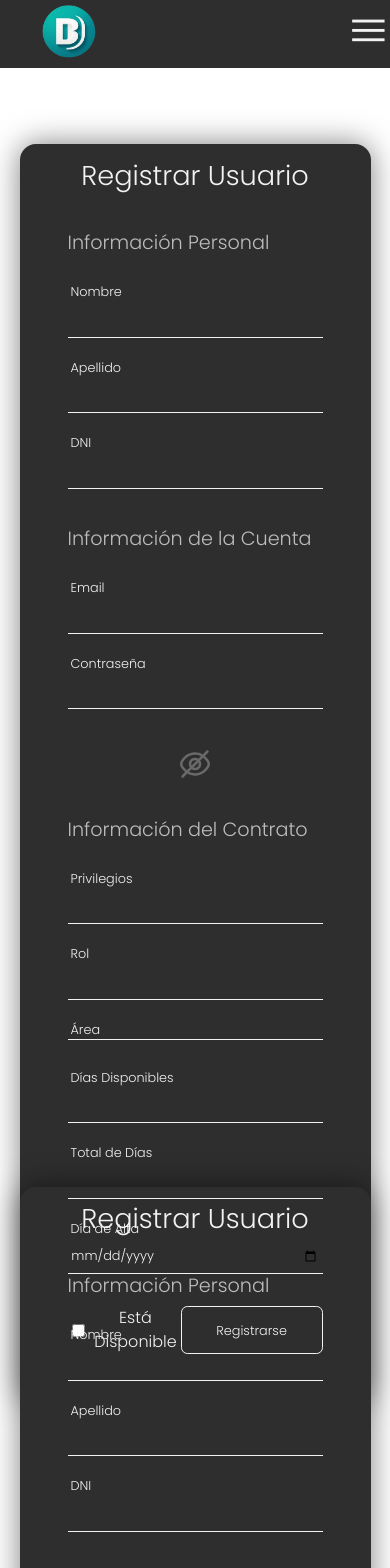
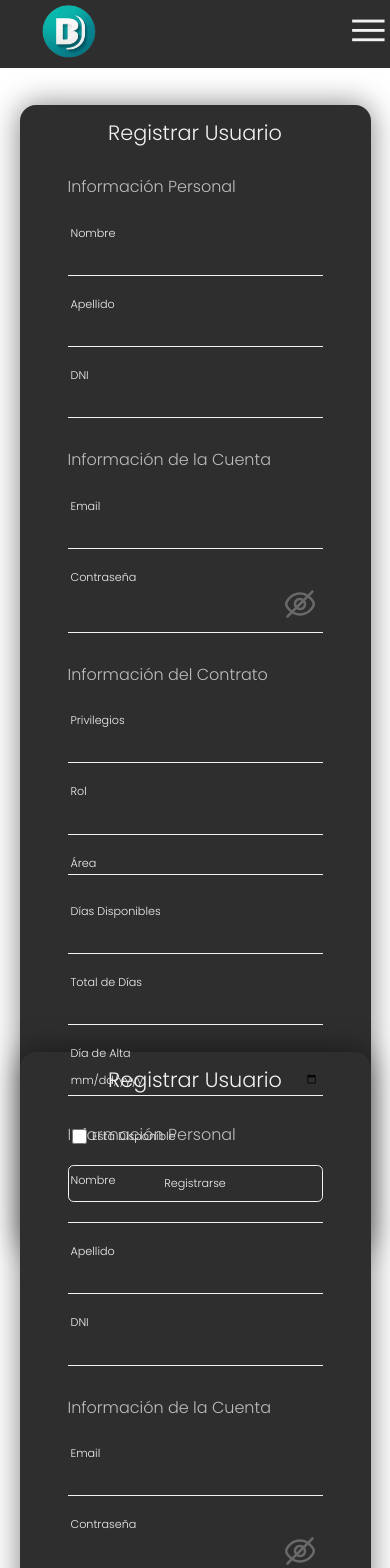
Before and after one commit to DylanselET32/becation, a React (Vite) app in the folder frontend/: page /register in a window 390 px wide. Shown: the top 1568 px of the page. Built offline with nearby package versions, Linux system fonts and the light colour scheme.

Commit message:
Register finished.

```diff
--- a/frontend/src/pages/Login.jsx
+++ b/frontend/src/pages/Login.jsx
@@ -8,12 +8,6 @@ import { useState } from "react"
 // import useModalAlert from "../helpers/useModalAlert"
 import { login } from "../services/userServices"
 import { useEffect } from "react"
-
-
-const styleContainer = {
-    borderRadius: "1rem",
-    background: "#2e2e2e"
-}
 
 const initalForm = {
     email: "",
@@ -91,7 +85,7 @@ export default function Login ({auth}){
     return (
 
         <div className="main_login-container">
-            <div className="container_login" style={styleContainer}>
+            <div className="container_login">
                 <form action="" onSubmit={handleSubmit}>
                     <h2 className="form__login-title">Iniciá Sesión</h2>
                     <div className="form__login-container">
--- a/frontend/src/pages/Register.jsx
+++ b/frontend/src/pages/Register.jsx
@@ -60,8 +60,11 @@ export default function Register (){
                     <h2 className="form__register-subtitle">Información de la Cuenta</h2>
                     <div className="form__inputs-info">
                         <FormGroup label="Email" name="email" type="email" value={form.email} onChange={handleForm}/>
-                        <FormGroup label="Contraseña" name="password" type={passHidden ? "text" : "password"} value={form.password} onChange={handleForm}/>
-                        <div className="password"><img src={passHidden ? EyeHiden : EyeToHide} alt="" width={"30px"} onClick={changePassVisibility} className="ayeIcon"/></div>
+                        <div className="form__register-group">
+                            <label className="form__register-label" htmlFor="typeContraseña">Contraseña</label>
+                            <input type={passHidden ? "text" : "password"} className="form__login-input" name="password" id="password" value={form.password} onChange={handleForm}/>
+                            <span className="form__register-span"><img src={passHidden ? EyeHiden : EyeToHide} className="form__register-eye-closed" alt="" width={"30px"} onClick={changePassVisibility}/></span>
+                        </div>
                     </div>
                     <h2 className="form__register-subtitle">Información del Contrato</h2>
                     <div className="form__container-contrat-info">
@@ -86,7 +89,7 @@ export default function Register (){
                     <div className="form__register-check-submit">
                         <div className="form__container-checkbox">
                             <input type="checkbox" className="form__register-checkbox" name="isAvailable" checked={form.isAvailable} onChange={() => { setForm({ ...form, isAvailable: !form.isAvailable, }); }}/>
-                            <label htmlFor="typeIsAvailable">Está Disponible</label>
+                            <label className="form__register-label-check" htmlFor="typeIsAvailable">Está Disponible</label>
                         </div>
                         <button className="btn-register">Registrarse</button>
                     </div>
--- a/frontend/src/stylesheets/login.css
+++ b/frontend/src/stylesheets/login.css
@@ -7,6 +7,8 @@
 }
 
 .container_login {
+    border-radius: 1rem;
+    background: #2e2e2e;
     width: 90%;
     max-width: 500px;
     padding: 4.5em 3em;
--- a/frontend/src/stylesheets/register.css
+++ b/frontend/src/stylesheets/register.css
@@ -17,17 +17,6 @@
     border-radius: 1rem;
     background: #2e2e2e;
     color: #f2f2f2;
-}
-
-.ayeIcon{
-    cursor: pointer;
-    opacity: .3;
-    transition: .3s;
-}
-
-.ayeIcon:hover{
-    cursor: pointer;
-    opacity: .8;
 }
 
 .form__register-title {
@@ -78,13 +67,13 @@
     right: 8px;
 }
 
-.form__register-span img {
+.form__register-span .form__register-eye-closed {
     opacity: 0.3;
     cursor: pointer;
     transition: .2s;
 }
 
-.form__register-span img:hover {
+.form__register-span .form__register-eye-closed:hover {
     opacity: 0.6;
 }
 
@@ -154,8 +143,6 @@
 }
 
 @media screen and (max-width: 768px) {
-
-
     .container_register {
         width: 90%;
         max-width: 949px;
@@ -180,17 +167,12 @@
 
 @media screen and (max-width: 662px) {
     .main_register-container{
-        margin: 23rem 0;
+        margin: 17rem 0;
     }
 
     .container_register {
-        margin-top: 300px 0;
-    }
-
-    .form__register-subtitle {
-        display: flex;
-        text-align: center;
-        font-size: 1.2rem; /* Ajusta el tamaño de fuente según tus preferencias */
+        width: 90%;
+        max-width: 661px;
     }
 
     .form__inputs-info {
@@ -198,7 +180,30 @@
         flex-direction: column;
     }
 
+    .form__register-title {
+        font-size: 1.3rem;
+    }
 
+    .form__register-subtitle {
+        font-size: 1rem;
+    }
 
+    .form__register-label, .form__register-option, .form__register-label-check, .form__register-input, .btn-register  {
+        font-size: .7rem;
+    }
 
+    .form__register-check-submit {
+        display: flex;
+        flex-direction: column;
+    }
+
+    .form__container-checkbox {
+        display: flex;
+        justify-content: flex-start;
+    }
+
+    .btn-register {
+        margin-top: 20px;
+        width: 100%;
+    }
 }
```
